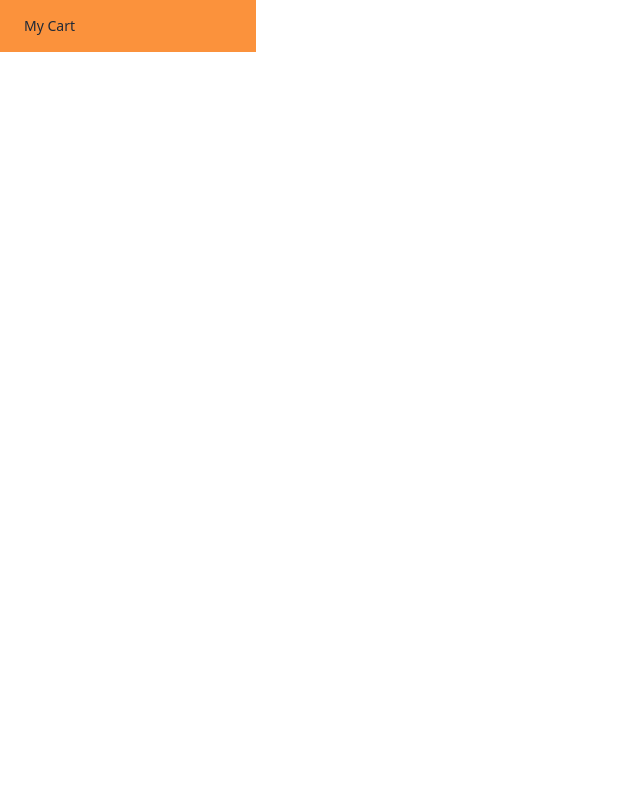
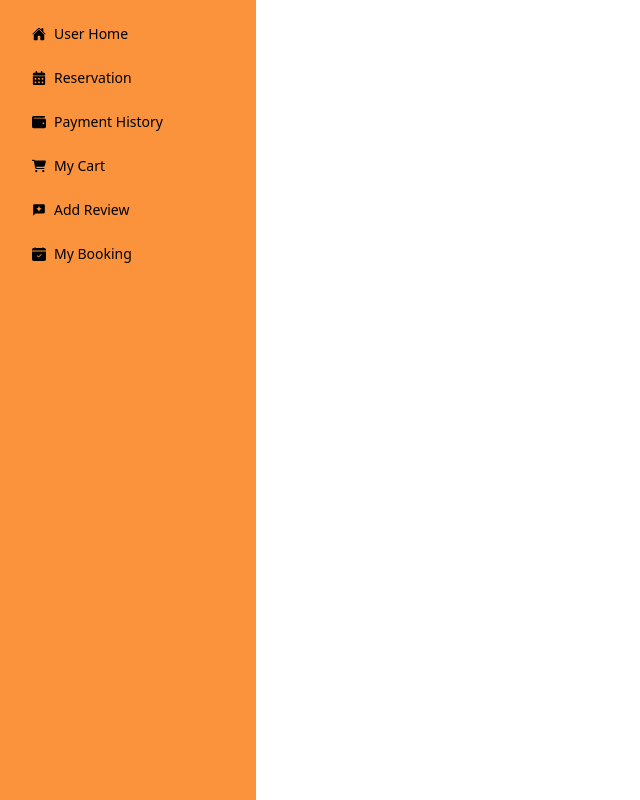
Before and after one commit to TamimAhmedCD/bistro-boss, a React (Vite) app: page /dashboard in a window 1280 px wide. Shown: the whole page, without its empty margins (0-640 px from the left). Built offline with nearby package versions, Linux system fonts and the light colour scheme; no server answers.

Commit message:
dashboard layout

```diff
--- a/src/Layout/Dashboard.jsx
+++ b/src/Layout/Dashboard.jsx
@@ -1,12 +1,49 @@
+import { FaCalendarDays, FaCartShopping, FaWallet } from "react-icons/fa6";
+import { MdReviews } from "react-icons/md";
+import { BsCalendarCheckFill } from "react-icons/bs";
 import { NavLink, Outlet } from "react-router-dom";
+import { IoHome } from "react-icons/io5";
 
 const Dashboard = () => {
   return (
     <div className="flex">
-      <div className="w-64 min-h-full bg-orange-400">
-        <ul className="menu">
+      <div className="w-64 min-h-screen bg-orange-400">
+        <ul className="menu p-4 text-black gap-2">
           <li>
-            <NavLink to="/dashboard/cart">My Cart</NavLink>
+            <NavLink to="/dashboard/user-ome">
+              <IoHome />
+               User Home
+            </NavLink>
+          </li>
+          <li>
+            <NavLink to="/dashboard/reservation">
+              <FaCalendarDays />
+               Reservation
+            </NavLink>
+          </li>
+          <li>
+            <NavLink to="/dashboard/payment-history">
+              <FaWallet />
+               Payment History
+            </NavLink>
+          </li>
+          <li>
+            <NavLink to="/dashboard/cart">
+              <FaCartShopping />
+               My Cart
+            </NavLink>
+          </li>
+          <li>
+            <NavLink to="/dashboard/add-review">
+              <MdReviews />
+               Add Review
+            </NavLink>
+          </li>
+          <li>
+            <NavLink to="/dashboard/my-booking">
+              <BsCalendarCheckFill />
+               My Booking
+            </NavLink>
           </li>
         </ul>
       </div>
```
